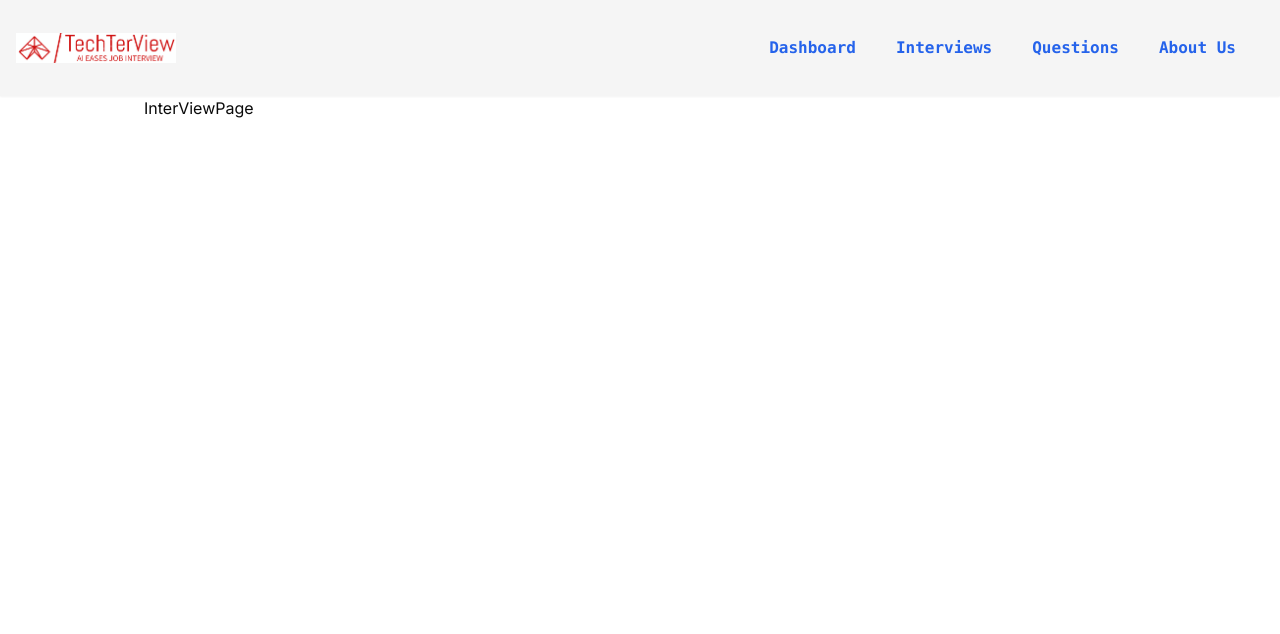
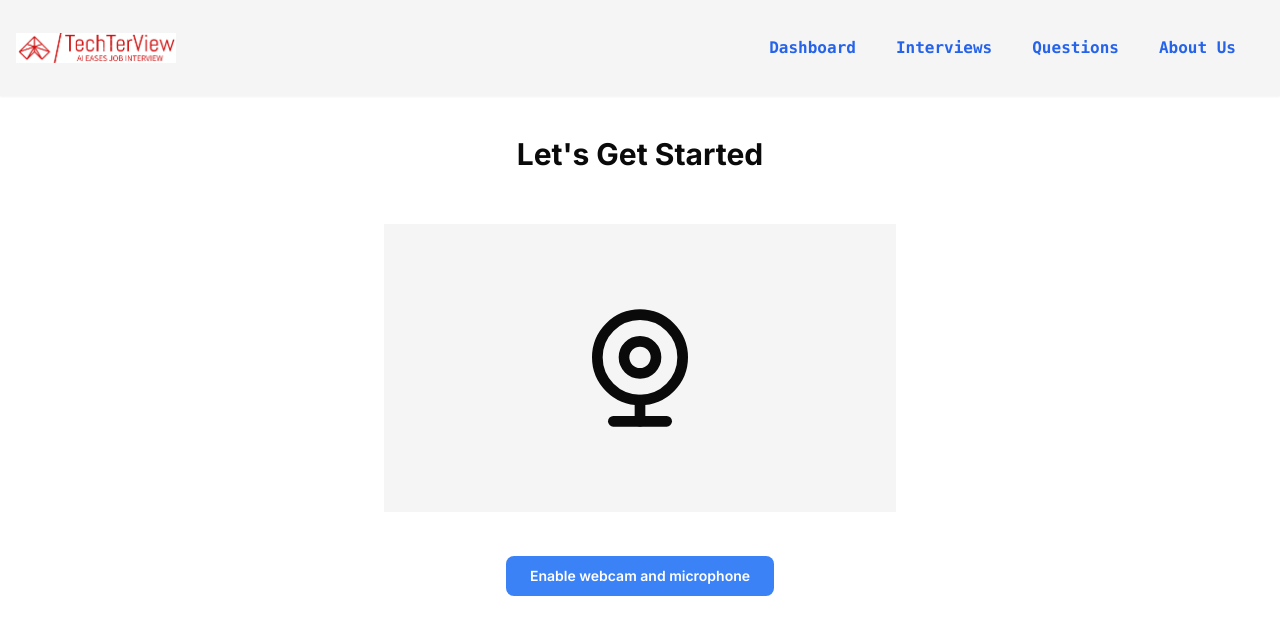
Before and after one commit to tamim-18/techterview, a Next.js app: page /dashboard/interview/1 in a window 1280 px wide. Shown: the top 634 px of the page. Built offline with nearby package versions, Linux system fonts and the light colour scheme; no server answers; the database is empty.

Commit message:
eid mubarak

```diff
--- a/app/dashboard/interview/[interviewId]/page.jsx
+++ b/app/dashboard/interview/[interviewId]/page.jsx
@@ -3,9 +3,13 @@ import { db } from "@/utils/db";
 import { Interview } from "@/utils/schema";
 import React from "react";
 import { eq } from "drizzle-orm";
+import { WebcamIcon } from "lucide-react";
+import Webcam from "react-webcam";
+import { Button } from "@/components/ui/button";
 
 const InterViewPage = ({ params }) => {
   const [interview, setInterview] = React.useState();
+  const [webcamEnabled, setWebcamEnabled] = React.useState(false);
   React.useEffect(() => {
     console.log("Params: ", params);
     getInterview();
@@ -15,18 +19,49 @@ const InterViewPage = ({ params }) => {
     const interviewId = params.interviewId;
     // console.log(params.interviewId === Interview.mockInterviewId);
     // console.log("InterviewId: ", interviewId);
+
+    // Fetch the interview from the database
     try {
       const result = await db
         .select()
         .from(Interview)
         .where(eq(Interview.mockInterviewId, params.interviewId));
-      console.log(result);
+      //console.log(result);
       setInterview(result[0]);
     } catch (error) {
       console.error("Error fetching interview data: ", error);
     }
   };
-  return <div>InterViewPage</div>;
+  return (
+    <div className="my-10 flex flex-col items-center">
+      <h2 className="font-bold text-3xl mb-6 text-center">Let's Get Started</h2>
+      <div className="w-full max-w-lg">
+        {webcamEnabled ? (
+          <Webcam
+            onUserMedia={() => setWebcamEnabled(true)}
+            onUserMediaError={() => setWebcamEnabled(false)}
+            style={{
+              height: 300,
+              width: "100%",
+              borderRadius: "0.5rem",
+              objectFit: "cover",
+            }}
+            className="shadow-lg"
+          />
+        ) : (
+          <div className="flex flex-col items-center">
+            <WebcamIcon className="w-full h-72 bg-secondary my-7 border-lg p-20" />
+            <Button
+              onClick={() => setWebcamEnabled(true)}
+              className="mt-4 px-6 py-3 bg-blue-500 text-white font-semibold rounded-lg hover:bg-blue-600"
+            >
+              Enable webcam and microphone
+            </Button>
+          </div>
+        )}
+      </div>
+    </div>
+  );
 };
 
 export default InterViewPage;
--- a/package.json
+++ b/package.json
@@ -56,6 +56,7 @@
     "react-dom": "^18.3.1",
     "react-hook-form": "^7.51.5",
     "react-resizable-panels": "^2.0.19",
+    "react-webcam": "^7.2.0",
     "sonner": "^1.5.0",
     "tailwind-merge": "^2.3.0",
     "tailwindcss-animate": "^1.0.7",
```
Also changed, not shown: 1 other file (tests, documents, lock files or other folders).
